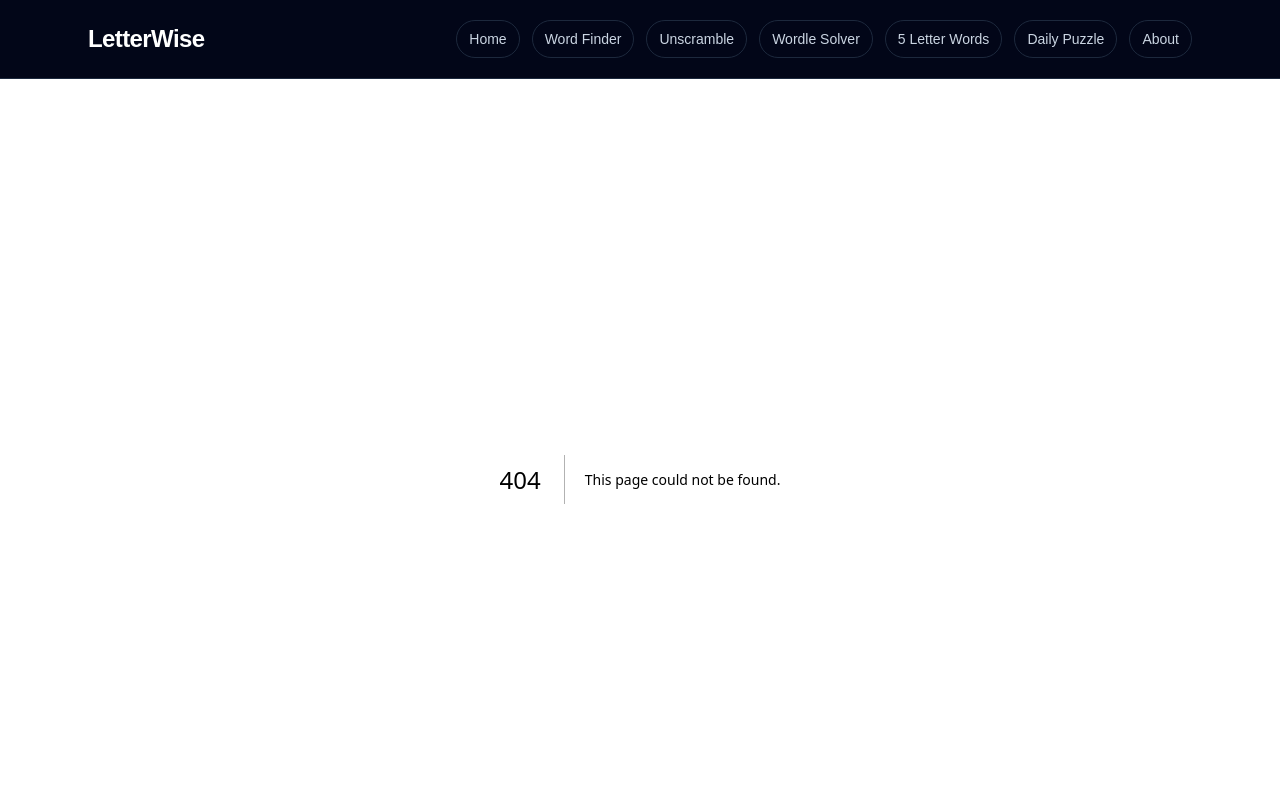
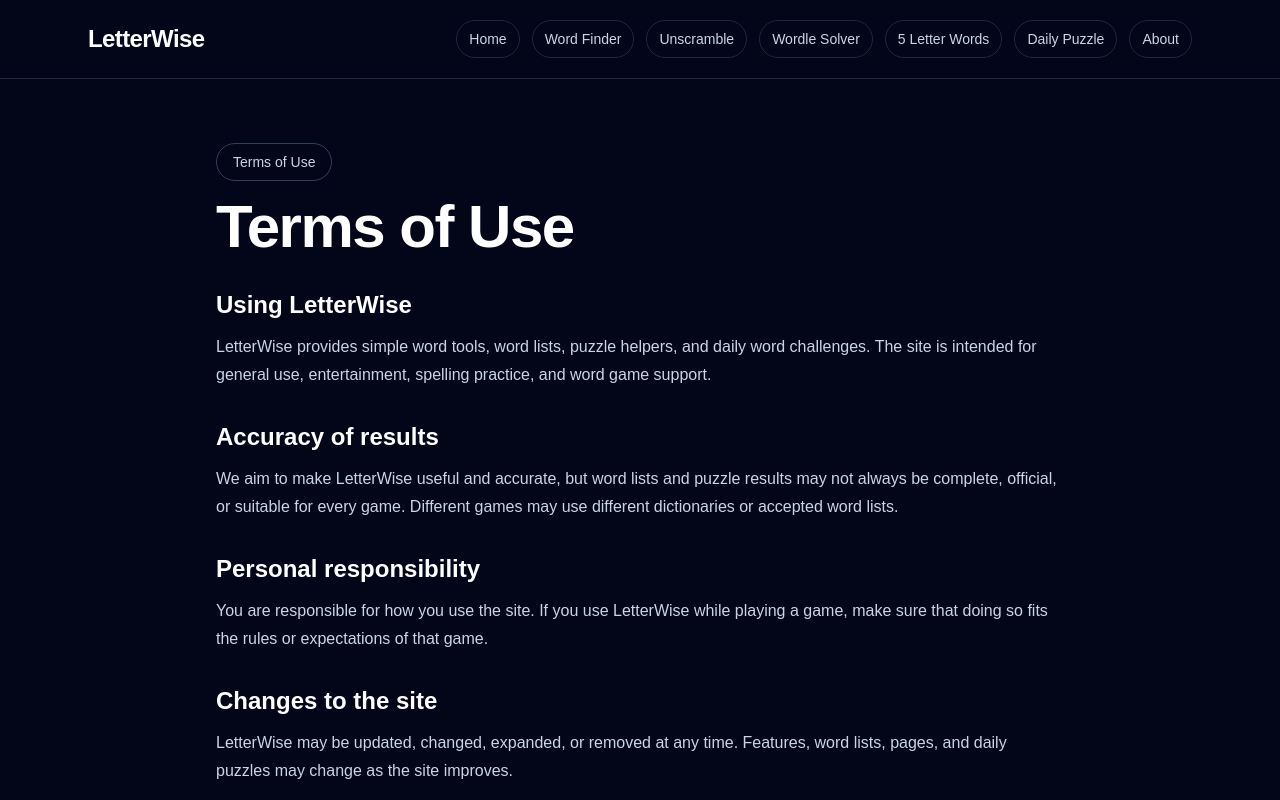
Before and after one commit to LetterWise/letterwise, a Next.js app: page /terms in a window 1280 px wide. Before the commit this address had no page. Shown: the top 800 px of the page. Built offline with nearby package versions, Linux system fonts and the light colour scheme.

Commit message:
Add terms of use page

```diff
--- a/app/sitemap.ts
+++ b/app/sitemap.ts
@@ -6,6 +6,7 @@ const staticPages = [
   "",
   "/about",
   "/privacy",
+  "/terms",
   "/word-finder",
   "/unscramble-letters",
   "/wordle-solver",
--- /dev/null
+++ b/app/terms/page.tsx
@@ -0,0 +1,78 @@
+export const metadata = {
+  title: "Terms of Use | LetterWise",
+  description:
+    "Read the LetterWise terms of use for word tools, word game help, and daily puzzles.",
+};
+
+export default function TermsPage() {
+  return (
+    <main className="min-h-screen bg-slate-950 text-white">
+      <section className="mx-auto max-w-4xl px-6 py-16">
+        <p className="mb-4 inline-block rounded-full border border-slate-700 px-4 py-2 text-sm text-slate-300">
+          Terms of Use
+        </p>
+
+        <h1 className="text-4xl font-bold tracking-tight sm:text-6xl">
+          Terms of Use
+        </h1>
+
+        <div className="mt-8 space-y-8 text-slate-300">
+          <section>
+            <h2 className="text-2xl font-semibold text-white">
+              Using LetterWise
+            </h2>
+            <p className="mt-3 leading-7">
+              LetterWise provides simple word tools, word lists, puzzle helpers,
+              and daily word challenges. The site is intended for general use,
+              entertainment, spelling practice, and word game support.
+            </p>
+          </section>
+
+          <section>
+            <h2 className="text-2xl font-semibold text-white">
+              Accuracy of results
+            </h2>
+            <p className="mt-3 leading-7">
+              We aim to make LetterWise useful and accurate, but word lists and
+              puzzle results may not always be complete, official, or suitable
+              for every game. Different games may use different dictionaries or
+              accepted word lists.
+            </p>
+          </section>
+
+          <section>
+            <h2 className="text-2xl font-semibold text-white">
+              Personal responsibility
+            </h2>
+            <p className="mt-3 leading-7">
+              You are responsible for how you use the site. If you use
+              LetterWise while playing a game, make sure that doing so fits the
+              rules or expectations of that game.
+            </p>
+          </section>
+
+          <section>
+            <h2 className="text-2xl font-semibold text-white">
+              Changes to the site
+            </h2>
+            <p className="mt-3 leading-7">
+              LetterWise may be updated, changed, expanded, or removed at any
+              time. Features, word lists, pages, and daily puzzles may change as
+              the site improves.
+            </p>
+          </section>
+
+          <section>
+            <h2 className="text-2xl font-semibold text-white">
+              Contact
+            </h2>
+            <p className="mt-3 leading-7">
+              If you have questions about these terms, you can contact the site
+              owner.
+            </p>
+          </section>
+        </div>
+      </section>
+    </main>
+  );
+}
--- a/components/Footer.tsx
+++ b/components/Footer.tsx
@@ -9,6 +9,7 @@ const footerLinks = [
   { href: "/daily-word-puzzle/archive", label: "Puzzle Archive" },
   { href: "/about", label: "About" },
   { href: "/privacy", label: "Privacy Policy" },
+  { href: "/terms", label: "Terms of Use" },
 ];
 
 export default function Footer() {
```
